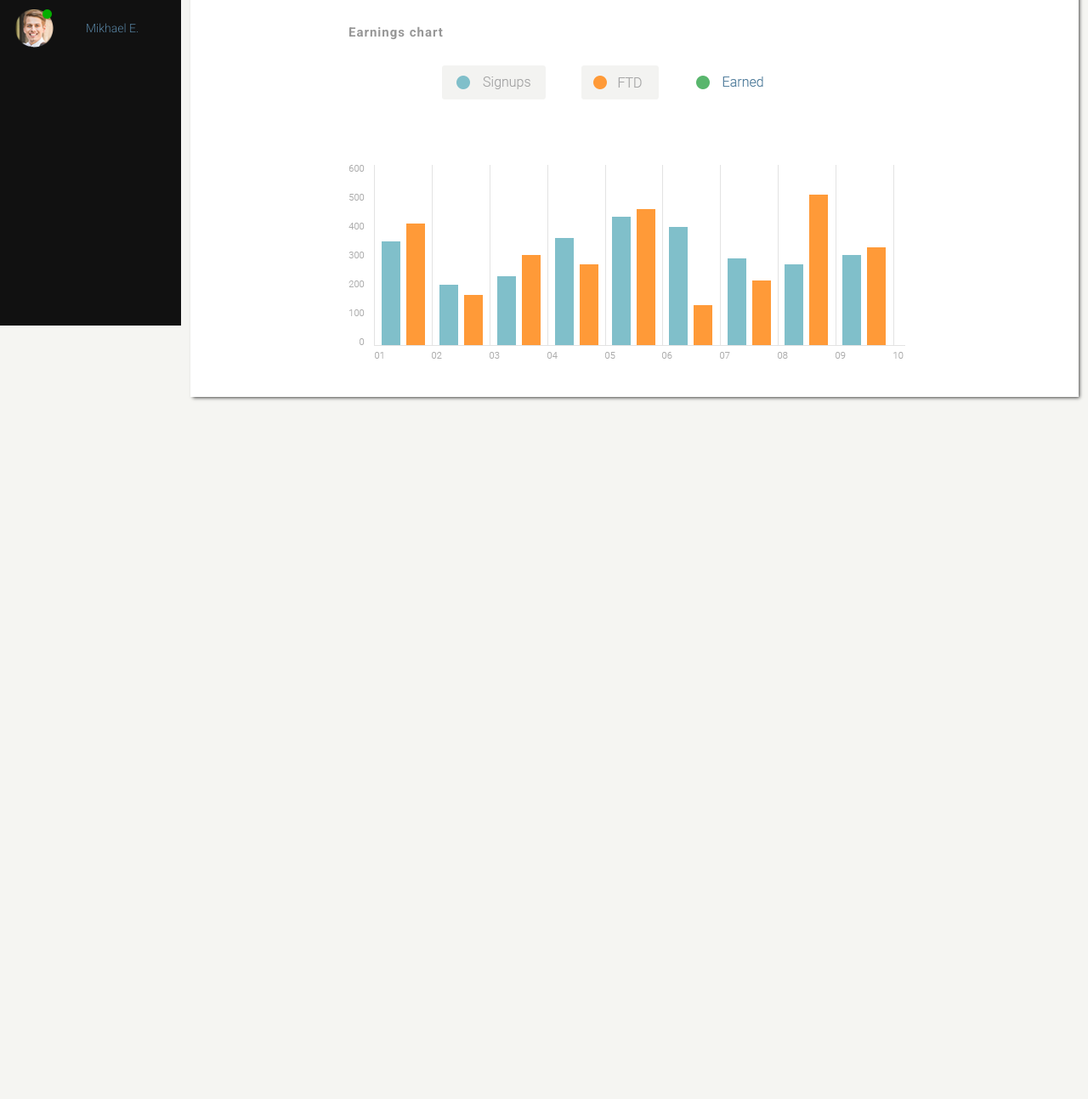
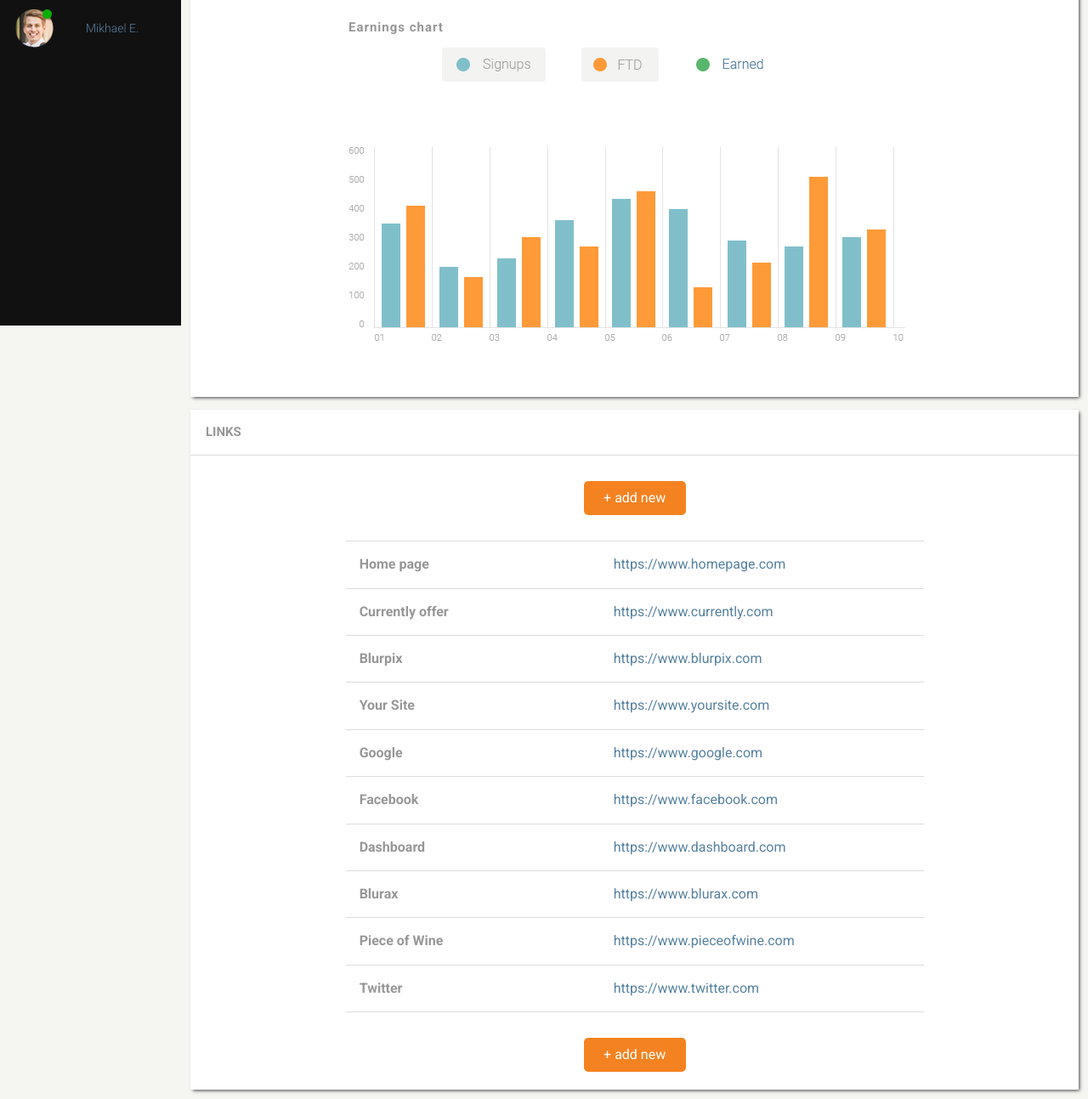
Before and after one commit to cruznovsky/administrationPanel, a website: page index.html in a window 1280 px wide. Shown: the part 417-1710 px from the top of the page at 85% size. Before the commit the page ends 895 px from the top, so only its background shows below. Drawn offline with Linux system fonts and the light colour scheme.

Commit message:
Add basic structure of links

```diff
--- a/index.html
+++ b/index.html
@@ -124,6 +124,55 @@
                         </div>
                     </div>
                 </div>
+                <div class="links">
+                    <p class="links_title">Links</p>
+                    <div class="links_firstButton">+ add new</div>
+                    <table class="links_table">
+                        <tbody>
+                            <tr>
+                                <td class="links_table--names">Home page</td>
+                                <td><a href="#">https://www.homepage.com</a></td>
+                            </tr>
+                            <tr>
+                                <td class="links_table--names">Currently offer</td>
+                                <td><a href="#">https://www.currently.com</a></td>
+                            </tr>
+                            <tr>
+                                <td class="links_table--names">Blurpix</td>
+                                <td><a href="#">https://www.blurpix.com</a></td>
+                            </tr>
+                            <tr>
+                                <td class="links_table--names">Your Site</td>
+                                <td><a href="#">https://www.yoursite.com</a></td>
+                            </tr>
+                            <tr>
+                                <td class="links_table--names">Google</td>
+                                <td><a href="#">https://www.google.com</a></td>
+                            </tr>
+                            <tr>
+                                <td class="links_table--names">Facebook</td>
+                                <td><a href="#">https://www.facebook.com</a></td>
+                            </tr>
+                            <tr>
+                                <td class="links_table--names">Dashboard</td>
+                                <td><a href="#">https://www.dashboard.com</a></td>
+                            </tr>
+                            <tr>
+                                <td class="links_table--names">Blurax</td>
+                                <td><a href="#">https://www.blurax.com</a></td>
+                            </tr>
+                            <tr>
+                                <td class="links_table--names">Piece of Wine</td>
+                                <td><a href="#">https://www.pieceofwine.com</a></td>
+                            </tr>
+                            <tr>
+                                <td class="links_table--names">Twitter</td>
+                                <td><a href="#">https://www.twitter.com</a></td>
+                            </tr>
+                        </tbody>
+                    </table>
+                    <div class="links_secondButton">+ add new</div>
+                </div>
             </div>
         </div>
     </div>
--- a/sass/_components.scss
+++ b/sass/_components.scss
@@ -3,3 +3,4 @@
 @import "components/messanger";
 @import "components/topNavbarCards";
 @import "components/generalStatisticCard";
+@import "components/linksCard";
--- a/sass/_sections.scss
+++ b/sass/_sections.scss
@@ -1,3 +1,4 @@
 @import "sections/leftNavbar";
 @import "sections/topNavbar";
 @import "sections/generalStatistic";
+@import "sections/links";
--- a/sass/_variables.scss
+++ b/sass/_variables.scss
@@ -11,21 +11,30 @@ $leftNavbar-menu-item-link-hover-bcgColor: rgba(166, 166, 166, 0.1);
 $messanger-contact--name-color: #56819f;
 $topNavbar-icons-color: #8c8c8c;
 $topNavbar-borders-color: #ddd;
-$topNavbar-wallet-cash-color:#9c9c9c;
+$topNavbar-wallet-cash-color: #9c9c9c;
 $topNavbar-notification-hover-bcgColor: #e3e3e3;
 $topNavbar-profile-name-color: #56819f;
 $topNavbar-bcgColor: white;
 $topNavbar-borderColor: #ddd;
-$generalStatistic-title-color:#979797;
-$generalStatistic-title-bcgColor: white;
+$generalStatistic-title-color: #979797;
+$generalStatistic-bcgColor: white;
 $generalStatistic-title-border-color: #ddd;
 $generalStatistic-dates-border-color: #ddd;
 $generalStatistic-secondDates-border-color: #ddd;
 $generalStatistic-iconCalendar-color: #9c9c9c;
-$generalStatistic-dates-button-bcgColor: #F58220;
+$generalStatistic-dates-button-bcgColor: #f58220;
 $generalStatistic-dates-iconRefresh-color: white;
 $generalStatistic-wrap-border-color: #ddd;
-
+$links-bcgColor: white;
+$links-title-color: #979797;
+$links-title-border-color: #ddd;
+$links-firstButton-bcgColor: #f58220;
+$links-firstButton-color: white;
+$links-table-border-color: #ddd;
+$links-table-names-color: #979797;
+$links-table-names-linksColor: #56819f;
+$links-secondButton-bcgColor: #f58220;
+$links-secondButton-color: white;
 
 /* Font sizes */
 $messanger-title-size: 14px;
@@ -41,6 +50,9 @@ $topNavbar-profile-name-size: 13px;
 $generalStatistic-title-size: 15px;
 $generalStatistic-dates-size: 14px;
 $generalStatistic-iconCalendar-size: 13px;
+$links-title-size: 15px;
+$links-firstButton-size: 16px;
+$links-secondButton-size: 16px;
 
 /* Fonts */
 $leftNavbar-menu-font: "Roboto", sans-serif;
@@ -50,3 +62,8 @@ $topNavbar-wallet-cash-font: "Roboto", sans-serif;
 $topNavbar-profile-name-font: "Roboto", sans-serif;
 $generalStatistic-title-font: "Roboto", sans-serif;
 $generalStatistic-dates-font: "Roboto", sans-serif;
+$links-title-font: "Roboto", sans-serif;
+$links-firstButton-font: "Roboto", sans-serif;
+$links-table-names-font: "Roboto", sans-serif;
+$links-table-names-linksFont: "Roboto", sans-serif;
+$links-secondButton-font: "Roboto", sans-serif;
--- a/sass/components/_generalStatisticCard.scss
+++ b/sass/components/_generalStatisticCard.scss
@@ -10,6 +10,8 @@
     border-bottom: 1px solid $generalStatistic-title-border-color;
   }
   .general-wrap {
+    display: flex;
+    justify-content: center;
     padding: 25px 0 35px 0;
     text-align: center;
     border-bottom: 1px solid $generalStatistic-wrap-border-color;
@@ -31,8 +33,7 @@
         border-left: 1px solid $generalStatistic-secondDates-border-color;
       }
       .iconCalendar {
-        position: relative;
-        top: 30%;
+        margin-top: 14px;
         font-size: $generalStatistic-iconCalendar-size;
         color: $generalStatistic-iconCalendar-color;
         float: right;
@@ -42,16 +43,15 @@
     }
     .general_dates--button {
       float: right;
-      position: relative;
       display: flex;
       justify-content: center;
       align-items: center;
-      right: 31%;
       width: 44px;
       height: 44px;
       background-color: $generalStatistic-dates-button-bcgColor;
       border-radius: 5px;
       padding-top: 5px;
+      margin-left: 20px;
       .iconRefresh {
         color: $generalStatistic-dates-iconRefresh-color;
       }
--- /dev/null
+++ b/sass/components/_linksCard.scss
@@ -0,0 +1,61 @@
+.links {
+  @include shadow;
+  &_title {
+    color: $links-title-color;
+    padding: 18px;
+    font-size: $links-title-size;
+    font-family: $links-title-font;
+    font-weight: 800;
+    text-transform: uppercase;
+    border-bottom: 1px solid $links-title-border-color;
+  }
+  &_firstButton {
+    display: flex;
+    justify-content: center;
+    align-items: center;
+    width: 120px;
+    height: 40px;
+    border-radius: 5px;
+    background-color: $links-firstButton-bcgColor;
+    color: $links-firstButton-color;
+    font-size: $links-firstButton-size;
+    font-family: $links-firstButton-font;
+    margin: 30px auto 30px;
+  }
+  &_table {
+    width: 680px;
+    margin: 0 auto;
+    border-collapse: collapse;
+    td {
+      padding-top: 18px;
+      padding-bottom: 18px;
+      border-top: 1px solid $links-table-border-color;
+      border-bottom: 1px solid $links-table-border-color;
+    }
+    &--names {
+      color: $links-table-names-color;
+      font-weight: 800;
+      font-family: $links-table-names-font;
+      padding-left: 16px;
+    }
+    a {
+      padding-left: 140px;
+      text-decoration: none;
+      font-family: $links-table-names-linksFont;
+      color: $links-table-names-linksColor;
+    }
+  }
+  &_secondButton {
+    display: flex;
+    justify-content: center;
+    align-items: center;
+    width: 120px;
+    height: 40px;
+    border-radius: 5px;
+    background-color: $links-secondButton-bcgColor;
+    color: $links-secondButton-color;
+    font-size: $links-secondButton-size;
+    font-family: $links-secondButton-font;
+    margin: 30px auto 30px;
+  }
+}
--- a/sass/sections/_generalStatistic.scss
+++ b/sass/sections/_generalStatistic.scss
@@ -2,5 +2,5 @@
 width: 98%;
 height: 800px;
 margin: 1%;
-background-color: $generalStatistic-title-bcgColor;
+background-color: $generalStatistic-bcgColor;
 }
--- /dev/null
+++ b/sass/sections/_links.scss
@@ -0,0 +1,6 @@
+.links {
+  width: 98%;
+  height: 800px;
+  margin: 1%;
+  background-color: $links-bcgColor;
+}
```
Also changed, not shown: css/style.css.
